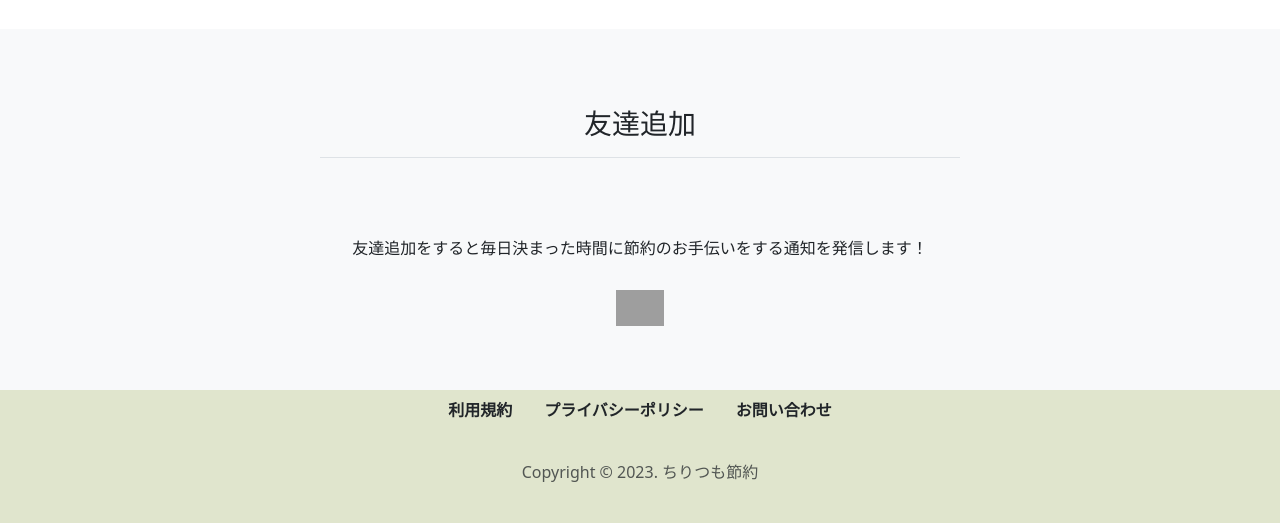
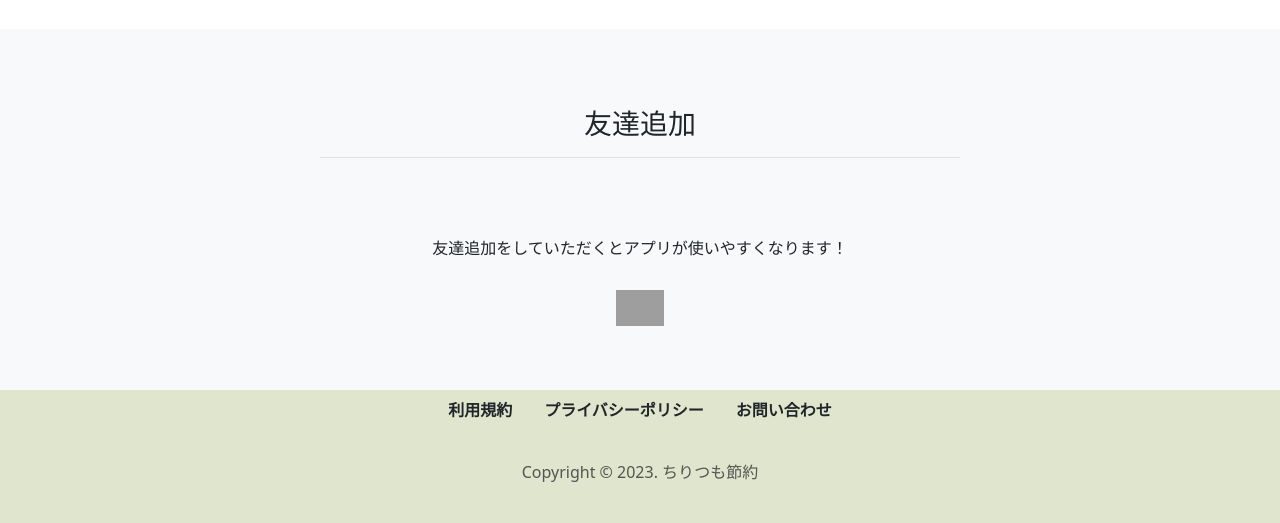
Before and after one commit to kan0109/tirtumo, a Rails app: page / in a window 1280 px wide. Shown: the part 3867-4390 px from the top of the page. Run offline with Rails 7, Linux system fonts and the light colour scheme; style sheets or scripts are compiled from the project's sources; some libraries are stand-ins or nearby versions; grey boxes are pictures that could not be loaded.

Commit message:
トップページ修正

```diff
--- a/app/views/top/index.html.erb
+++ b/app/views/top/index.html.erb
@@ -91,7 +91,7 @@
     <div class="col-lg-6 offset-lg-3">
       <h3 class="text-center mb-4 border-bottom pb-3">友達追加</h3>
       <br>
-      <p class="text-center mb-4">友達追加をすると毎日決まった時間に節約のお手伝いをする通知を発信します！</p>
+      <p class="text-center mb-4">友達追加をしていただくとアプリが使いやすくなります！</p>
       <div class="text-center mb-3">
       <a href="https://lin.ee/YGnyorU"><img src="https://scdn.line-apps.com/n/line_add_friends/btn/ja.png" alt="友だち追加" height="36" border="0"></a>
     </div>
```
